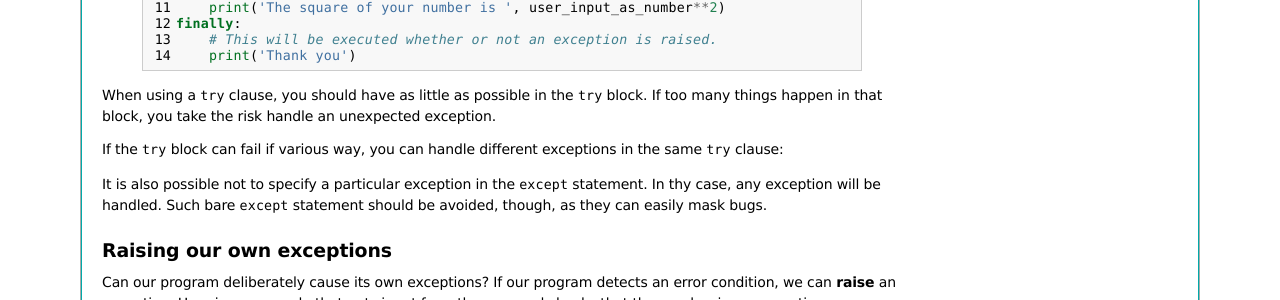
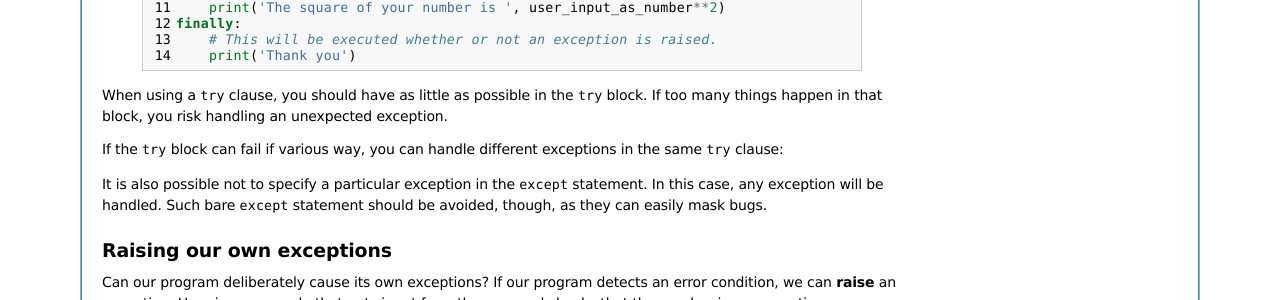
Before and after one commit to HowToThink/HowToThink, a Sphinx documentation site: the page built from source/PvL_E.rst, in a window 1280 px wide and 900 px high, scrolled down 1094 px. Shown: the part 173-473 px from the top of the window. Built offline with Sphinx 7.4.7, drawn with Linux system fonts in a browser that asks for light colours; formulas are drawn with MathJax 3.

Commit message:
Fix appendix on excption according to reviews

```diff
--- a/source/PvL_E.rst
+++ b/source/PvL_E.rst
@@ -101,8 +101,8 @@ is executed in any case. With all the statements, a ``try`` clause looks like:
             print('Thank you')
 
 When using a ``try`` clause, you should have as little as possible in the
-``try`` block. If too many things happen in that block, you take the risk
-handle an unexpected exception.
+``try`` block. If too many things happen in that block, you risk
+handling an unexpected exception.
 
 If the ``try`` block can fail if various way, you can handle different
 exceptions in the same ``try`` clause:
@@ -119,7 +119,7 @@ exceptions in the same ``try`` clause:
             print('Your are not allowed to read this file.')
 
 It is also possible not to specify a particular exception in the ``except``
-statement. In thy case, any exception will be handled. Such bare ``except``
+statement. In this case, any exception will be handled. Such bare ``except``
 statement should be avoided, though, as they can easily mask bugs.
 
 Raising our own exceptions
```
